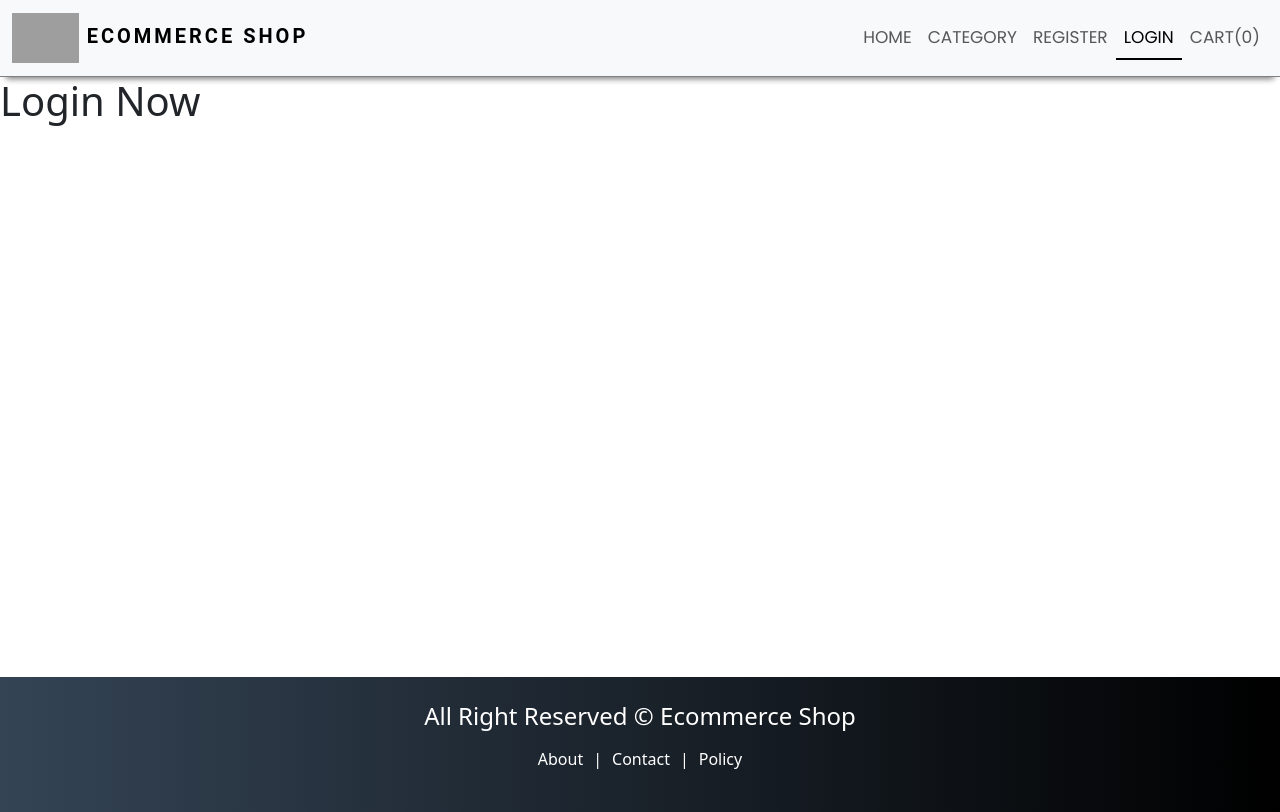
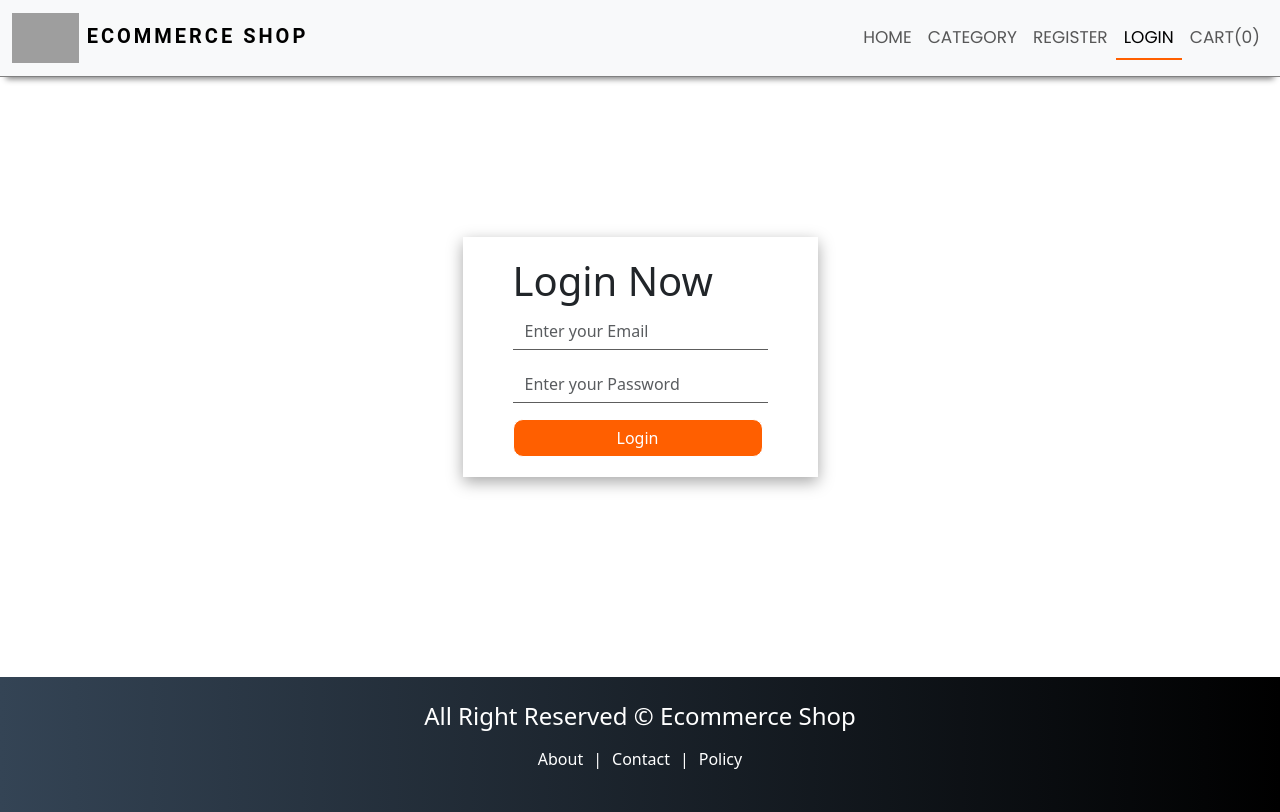
Before and after one commit to pavan77749/ecommerce, a React (Create React App) app in the folder client/: page /login in a window 1280 px wide. Built offline with nearby package versions, Linux system fonts and the light colour scheme; grey boxes are pictures that could not be loaded; a web font is replaced by a local one.

Commit message:
implemented login page successfully, along with logout functionality using context api

```diff
--- a/client/src/components/Layout/Header.js
+++ b/client/src/components/Layout/Header.js
@@ -1,8 +1,17 @@
 import React from 'react'
 import { NavLink, Link } from 'react-router-dom'
-
+import { useAuth } from '../../context/auth'
+import toast from "react-hot-toast"
 
 function Header() {
+  const [auth,setAuth] = useAuth()
+  const handleLogout = () =>{
+    setAuth({
+      ...auth, user:null, token:""
+    })
+    localStorage.removeItem('auth')
+    toast.success("Logout successfully")
+  }
   return (
     <>
 <nav className="navbar navbar-expand-lg bg-body-tertiary">
@@ -17,12 +26,23 @@ function Header() {
         <li className="nav-item">
           <NavLink className="nav-link "  to='/category'>Category</NavLink>
         </li>
+        {
+          !auth.user ? (
+            <>  <li className="nav-item">
+            <NavLink className="nav-link" to='/register'>Register</NavLink>
+          </li>
+          <li className="nav-item">
+            <NavLink className="nav-link" to='/login'>Login</NavLink>
+          </li>
+            </>) : (
+              <>
+
         <li className="nav-item">
-          <NavLink className="nav-link" to='/register'>Register</NavLink>
+          <NavLink className="nav-link" onClick={handleLogout} to='/login'>Logout</NavLink>
         </li>
-        <li className="nav-item">
-          <NavLink className="nav-link" to='/login'>Login</NavLink>
-        </li>
+              </>
+            )
+        }
         <li className="nav-item">
           <NavLink className="nav-link" to='/cart'>Cart(0)</NavLink>
         </li>
--- /dev/null
+++ b/client/src/context/auth.js
@@ -0,0 +1,32 @@
+
+import {useState,useContext,useEffect,createContext} from "react"
+
+const AuthContext = createContext()
+
+const AuthProvider = ({children})=>{
+    const [auth,setAuth] = useState({
+        user:null,
+        token:""
+    })
+    useEffect(()=>{
+        const data = localStorage.getItem("auth")
+        if(data){
+            const parseData = JSON.parse(data)
+            setAuth({
+                ...auth,
+                user:parseData.user,
+                token:parseData.token
+            })
+        }
+    },[])
+    return (
+        <AuthContext.Provider value={[auth,setAuth]}>
+            {children}
+        </AuthContext.Provider>
+    )
+}
+
+//custom hook
+const useAuth = () => useContext(AuthContext)
+
+export  {useAuth,AuthProvider}
--- a/client/src/index.css
+++ b/client/src/index.css
@@ -25,7 +25,7 @@
   font-size: 300 !important;
 }
 .active{
-  border-bottom: 2px solid black;
+  border-bottom: 2px solid #ff5f00;
 }
 .navbar-brand{
   font-weight: 700;
--- a/client/src/index.js
+++ b/client/src/index.js
@@ -3,13 +3,16 @@ import ReactDOM from 'react-dom/client';
 import './index.css';
 import App from './App';
 import reportWebVitals from './reportWebVitals';
-import {BrowserRouter} from 'react-router-dom'
+import {BrowserRouter} from 'react-router-dom';
+import { AuthProvider } from './context/auth';
 
 const root = ReactDOM.createRoot(document.getElementById('root'));
 root.render(
+  <AuthProvider>
   <BrowserRouter>
     <App />
   </BrowserRouter>
+  </AuthProvider>
 );
 
 
--- a/client/src/pages/HomePage.js
+++ b/client/src/pages/HomePage.js
@@ -1,10 +1,13 @@
 import React from 'react'
 import Layout from '../components/Layout/Layout'
+import { useAuth } from '../context/auth'
 
 function HomePage() {
+  const [auth,setAuth] = useAuth();
   return (
     <Layout title={"Best Offers - Ecommerce Shop"}>
         <h1>HomePage</h1>
+        <pre>{JSON.stringify(auth,null,4)}</pre>
     </Layout>
   )
 }
--- a/client/src/pages/auth/Login.js
+++ b/client/src/pages/auth/Login.js
@@ -1,10 +1,59 @@
-import React from 'react'
+import React, {useState} from 'react'
 import Layout from '../../components/Layout/Layout'
+import toast from 'react-hot-toast'
+import axios from 'axios'
+import { useNavigate } from 'react-router-dom'
+import '../../styles/AuthStyles.css'
+import { useAuth } from '../../context/auth'
 
 const Login = () => {
+    const [email,setEmail] = useState("")
+    const [password,setPassword] = useState("")
+    const [auth,setAuth] = useAuth();
+
+    const navigate = useNavigate()
+
+    //form function
+    const handleSubmit = async (e) =>{
+        e.preventDefault();
+        try{
+            const res = await axios.post(`${process.env.REACT_APP_API}/api/v1/auth/login`,{email,password})
+            if(res.data.success){
+                toast.success(res.data.message)
+                setAuth({
+                  ...auth,
+                  user: res.data.user,
+                  token: res.data.token
+                });
+                localStorage.setItem('auth',JSON.stringify(res.data))
+                navigate("/")
+            }
+            else{
+                toast.error(res.data.message)
+            }
+        }
+        catch(error){
+            console.log(error)
+            toast.error('Something went Wrong')
+        }
+    }
+
   return (
-    <Layout title={"login - Ecommerce Shop"}>
-        <h1>Login Now</h1>
+    <Layout title="login - Ecommerce Shop">
+        <div className="form-container" >
+        <form onSubmit={handleSubmit}>
+            <h1>Login Now</h1>
+
+        <div className="mb-3">
+            <input type="email" value={email} onChange={(e) => setEmail(e.target.value)}  className="form-control" id="exampleInputEmail1" placeholder='Enter your Email'  required/>
+        </div>
+        <div className="mb-3">
+            <input type="password" value={password} onChange={(e) => setPassword(e.target.value)}  className="form-control" id="exampleInputEmail1"  placeholder='Enter your Password' required/>
+        </div>
+        <button type="submit" className="btn btn-primary">Login</button>
+        </form>
+
+        </div>
     </Layout>
   )
 }
--- a/client/src/pages/auth/Register.js
+++ b/client/src/pages/auth/Register.js
@@ -53,7 +53,7 @@ const Register = () => {
             <input type="text" value={address} onChange={(e) => setAddress(e.target.value)}  className="form-control" id="exampleInputPassword1" placeholder='Enter your Address' required />
         </div>
 
-        <button type="submit" className="btn btn-primary">Submit</button>
+        <button type="submit" className="btn btn-primary">Register</button>
         </form>
 
         </div>
```
